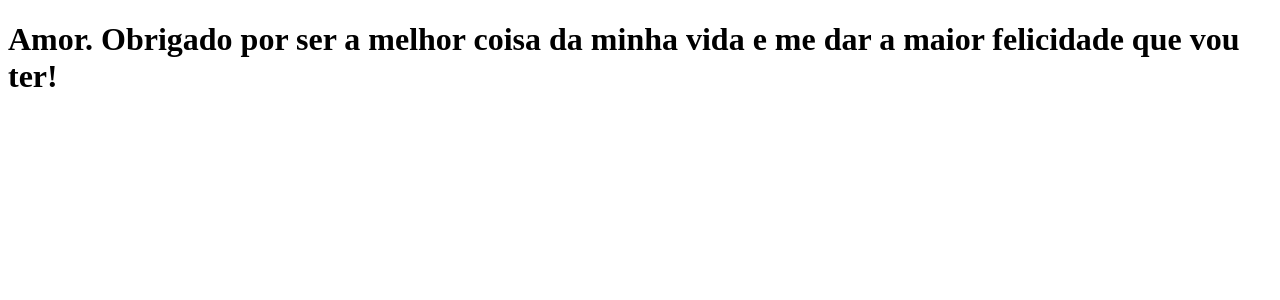
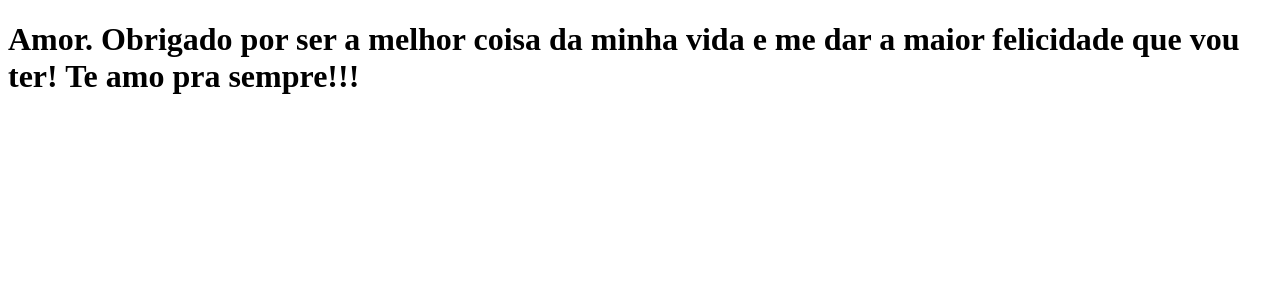
Before and after one commit to tomgoncalves87/clone-tabnews, a Next.js app: page / in a window 1280 px wide. Shown: the top 300 px of the page. Built offline with nearby package versions, Linux system fonts and the light colour scheme.

Commit message:
terceira modificacao na frase

```diff
--- a/pages/index.js
+++ b/pages/index.js
@@ -1,5 +1,5 @@
 function Home(){
-    return <h1>Amor. Obrigado por ser a melhor coisa da minha vida e me dar a maior felicidade que vou ter!</h1>
+    return <h1>Amor. Obrigado por ser a melhor coisa da minha vida e me dar a maior felicidade que vou ter! Te amo pra sempre!!!</h1>
 }
 
 export default Home;
```
